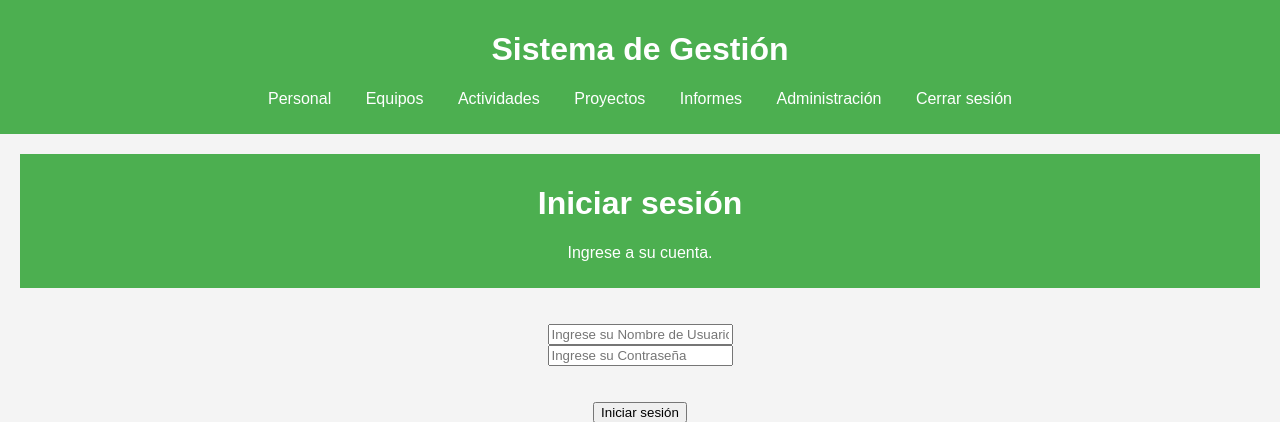
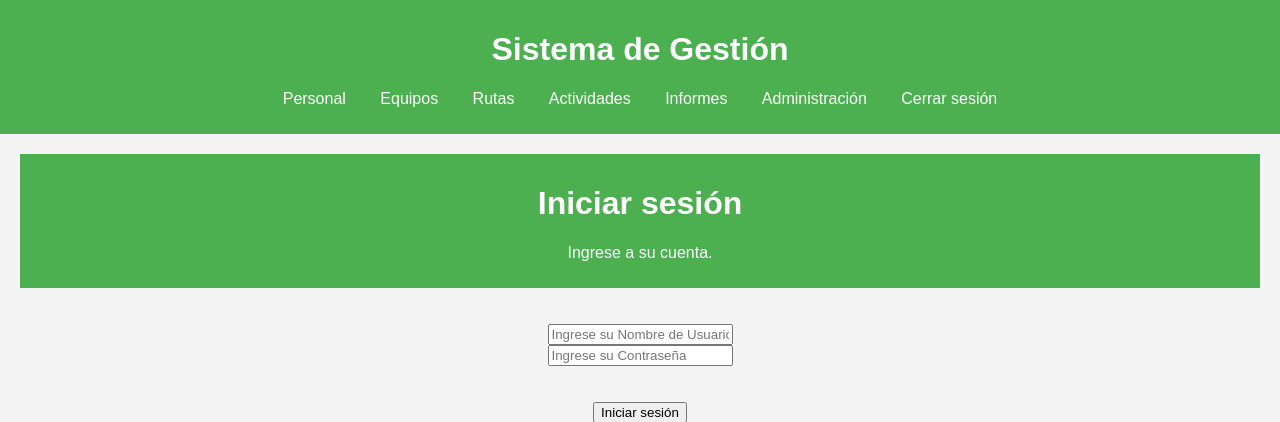
Before and after one commit to LorenzoFerreyra/control_combustible_app, a Django app: template control_app/templates/login.html in a window 1280 px wide. Shown: the top 422 px of the page. Run offline with Django 5.2, Linux system fonts and the light colour scheme; the template is opened without the code that fills it, so the values that code supplies are empty; the visitor is signed in with stand-in values (Sample User, id 1); some libraries are stand-ins or nearby versions.

Commit message:
update navbar

```diff
--- a/control_app/templates/navbar.html
+++ b/control_app/templates/navbar.html
@@ -12,10 +12,10 @@
                     <a class="nav-link" href="#">Equipos</a>
                 </li>
                 <li class="nav-item">
-                    <a class="nav-link" href="#">Actividades</a>
+                    <a class="nav-link" href="#">Rutas</a>
                 </li>
                 <li class="nav-item">
-                    <a class="nav-link" href="#">Proyectos</a>
+                    <a class="nav-link" href="#">Actividades</a>
                 </li>
                 <li class="nav-item">
                     <a class="nav-link" href="#">Informes</a>
```
